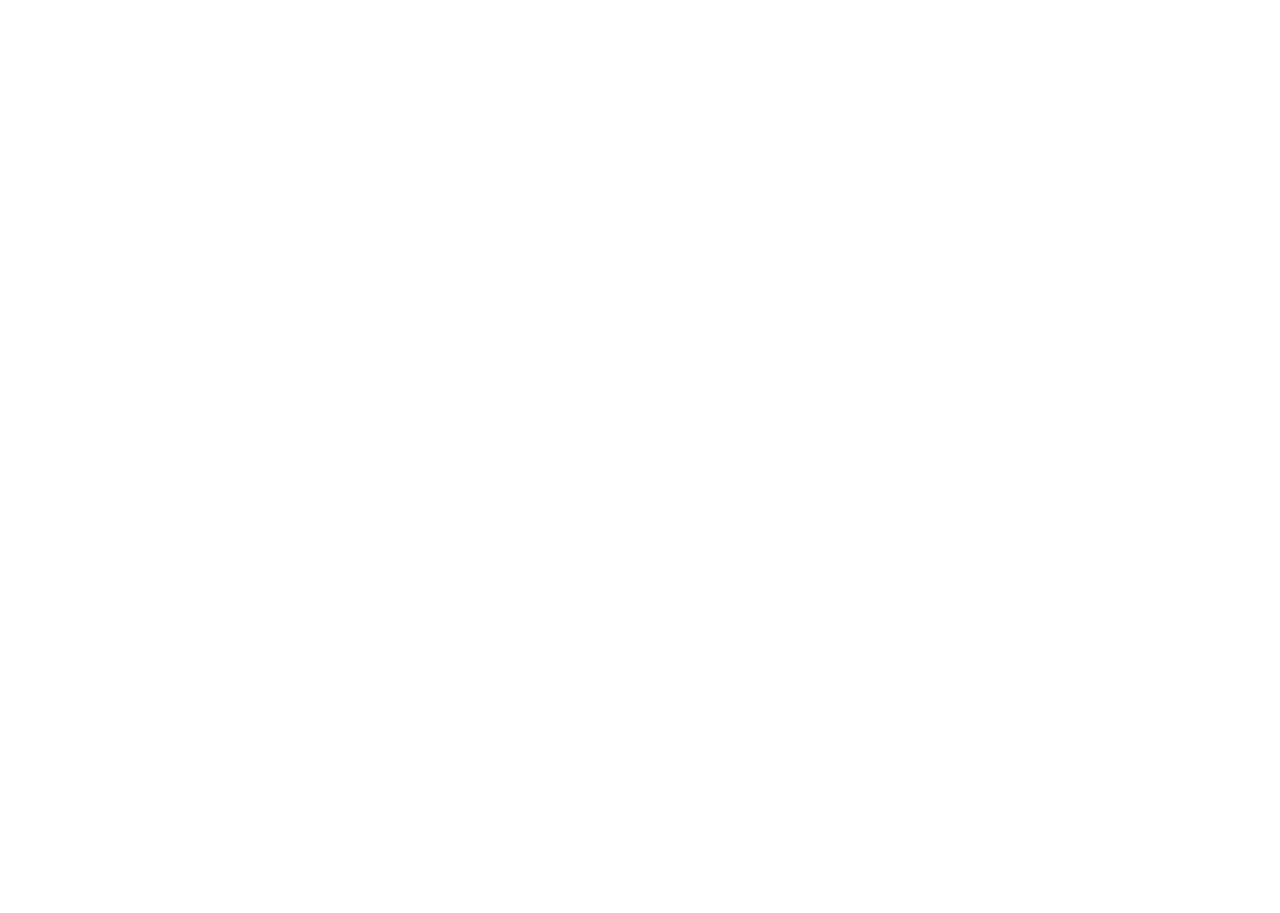
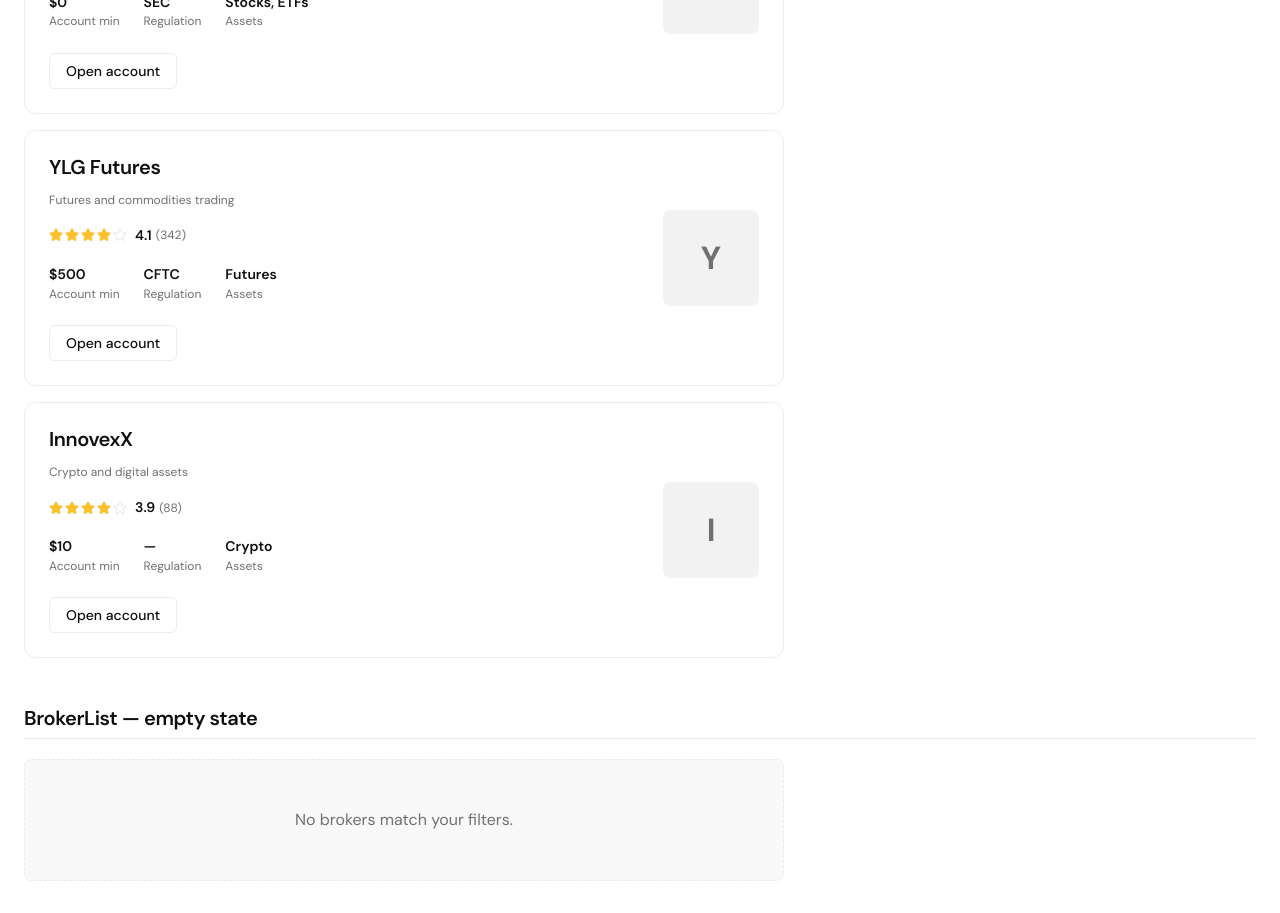
Before and after one commit to ryan-azendo/trading-view-replica, a Next.js app: page /design-system in a window 1280 px wide. Shown: the part 5240-6153 px from the top of the page. Before the commit the page ends 5077 px from the top, so only its background shows below. Built offline with nearby package versions, Linux system fonts and the light colour scheme.

Commit message:
add: broker list organism with empty state

```diff
--- a/src/app/design-system/page.tsx
+++ b/src/app/design-system/page.tsx
@@ -10,6 +10,7 @@ import { FilterTab } from "@/components/molecules/FilterTab";
 import { BrokerStat } from "@/components/molecules/BrokerStat";
 import { BrokerCard } from "@/components/organisms/BrokerCard";
 import { FilterBar } from "@/components/organisms/FilterBar";
+import { BrokerList } from "@/components/organisms/BrokerList";
 import styles from "./page.module.css";
 
 const SEMANTIC_COLORS = [
@@ -44,6 +45,46 @@ const TYPE_SCALE = [
 ];
 
 const SPACE_SCALE = [1, 2, 3, 4, 5, 6, 8, 10, 12, 16, 20];
+
+const SAMPLE_BROKERS = [
+  {
+    id: "liberator",
+    name: "Liberator",
+    featured: true,
+    tagline: "Trade stocks with zero commission",
+    rating: 4.6,
+    reviewCount: 1280,
+    stats: [
+      { label: "Account min", value: "$0" },
+      { label: "Regulation", value: "SEC" },
+      { label: "Assets", value: "Stocks, ETFs" },
+    ],
+  },
+  {
+    id: "ylg",
+    name: "YLG Futures",
+    tagline: "Futures and commodities trading",
+    rating: 4.1,
+    reviewCount: 342,
+    stats: [
+      { label: "Account min", value: "$500" },
+      { label: "Regulation", value: "CFTC" },
+      { label: "Assets", value: "Futures" },
+    ],
+  },
+  {
+    id: "innovex",
+    name: "InnovexX",
+    tagline: "Crypto and digital assets",
+    rating: 3.9,
+    reviewCount: 88,
+    stats: [
+      { label: "Account min", value: "$10" },
+      { label: "Regulation", value: "—" },
+      { label: "Assets", value: "Crypto" },
+    ],
+  },
+];
 
 const DISPLAY_SIZES = [
   { name: "display-1 (hero)", token: "--display-1" },
@@ -340,6 +381,18 @@ export default function FoundationPage() {
             />
           </div>
         </Section>
+
+        <Section title="BrokerList — organism">
+          <div className={styles.cardList}>
+            <BrokerList brokers={SAMPLE_BROKERS} />
+          </div>
+        </Section>
+
+        <Section title="BrokerList — empty state">
+          <div className={styles.cardList}>
+            <BrokerList brokers={[]} />
+          </div>
+        </Section>
       </div>
     </main>
   );
--- /dev/null
+++ b/src/components/organisms/BrokerList.module.css
@@ -0,0 +1,20 @@
+/* ============================================================
+   BROKER LIST (organism)
+   Vertical stack of BrokerCards + empty state.
+   ============================================================ */
+
+.list {
+  display: flex;
+  flex-direction: column;
+  gap: var(--space-4);
+}
+
+.empty {
+  padding: var(--space-12) var(--space-6);
+  text-align: center;
+  color: var(--color-text-secondary);
+  font-size: var(--text-md);
+  background: var(--color-bg-page-secondary);
+  border: 1px dashed var(--color-border);
+  border-radius: var(--radius-lg);
+}
--- /dev/null
+++ b/src/components/organisms/BrokerList.tsx
@@ -0,0 +1,45 @@
+import type { HTMLAttributes } from "react";
+import {
+  BrokerCard,
+  type BrokerCardProps,
+} from "@/components/organisms/BrokerCard";
+import styles from "./BrokerList.module.css";
+
+export type BrokerListItem = BrokerCardProps & { id: string };
+
+export interface BrokerListProps extends HTMLAttributes<HTMLDivElement> {
+  brokers: BrokerListItem[];
+  /** Shown when `brokers` is empty (e.g. after filtering). */
+  emptyMessage?: string;
+}
+
+/**
+ * BrokerList — organism. Presentational: renders the given brokers as a
+ * vertical list of BrokerCards, with an empty state. Filtering/sorting belong
+ * to the parent (page/template) so this stays reusable.
+ */
+export function BrokerList({
+  brokers,
+  emptyMessage = "No brokers match your filters.",
+  className,
+  ...rest
+}: BrokerListProps) {
+  if (brokers.length === 0) {
+    return (
+      <div className={styles.empty} role="status" {...rest}>
+        {emptyMessage}
+      </div>
+    );
+  }
+
+  return (
+    <div
+      className={[styles.list, className].filter(Boolean).join(" ")}
+      {...rest}
+    >
+      {brokers.map(({ id, ...broker }) => (
+        <BrokerCard key={id} {...broker} />
+      ))}
+    </div>
+  );
+}
```
